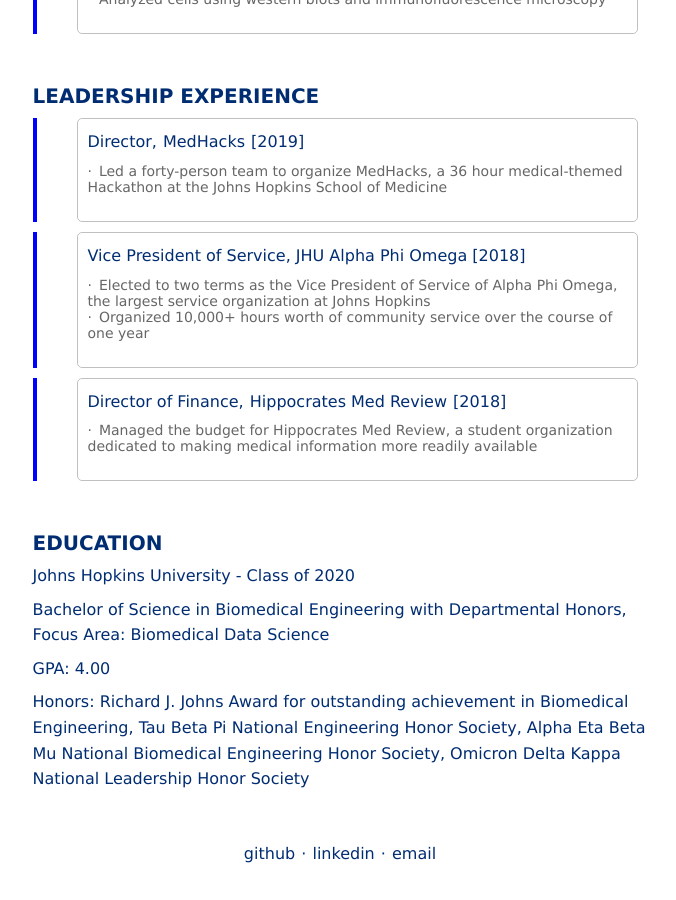
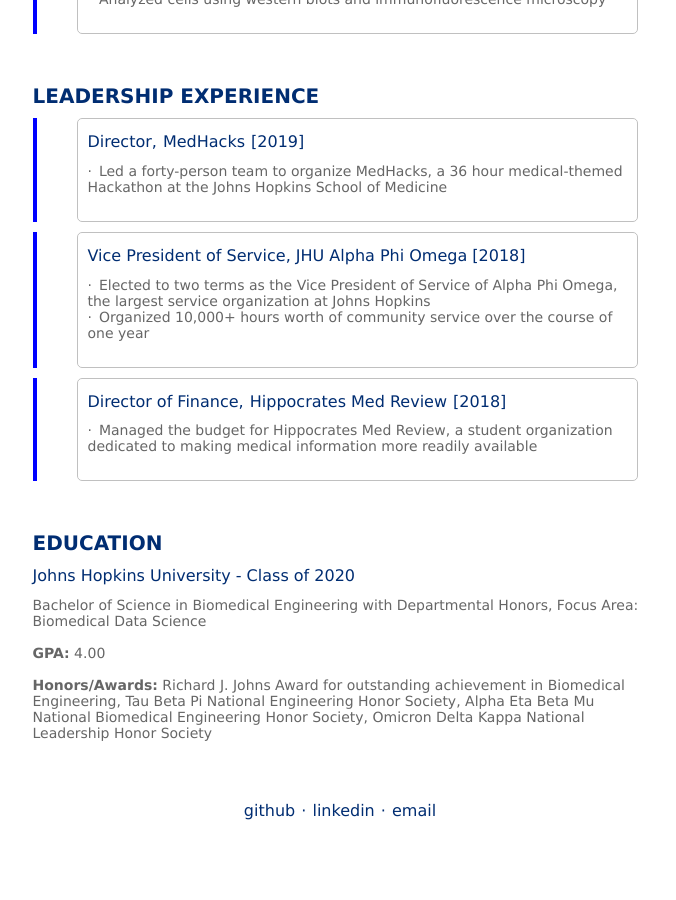
Before and after one commit to ryanlu41/ryanlu41.github.io, a Jekyll site: the page built from experience/index.html, in a window 1280 px wide and 900 px high, scrolled down 1681 px. Shown: the whole window, without its empty margins (300-976 px from the left). Built offline with Jekyll 4.4.1, drawn with Linux system fonts in a browser that asks for light colours; after the commit the page ends 2538 px from its top, so only the background shows below that.

Commit message:
honors/awards

```diff
--- a/experience/index.html
+++ b/experience/index.html
@@ -173,8 +173,8 @@
 	<div class='col-md-6 offset-md-3 content-pad'>
 		<h3>EDUCATION</h3>
 		<h4>Johns Hopkins University - Class of 2020</h4>
-		<h4>Bachelor of Science in Biomedical Engineering with Departmental Honors, Focus Area: Biomedical Data Science</h4>
-		<h4>GPA: 4.00 </h4>
-		<h4>Honors: Richard J. Johns Award for outstanding achievement in Biomedical Engineering, Tau Beta Pi National Engineering Honor Society, Alpha Eta Beta Mu National Biomedical Engineering Honor Society, Omicron Delta Kappa National Leadership Honor Society</h4>
+		<p>Bachelor of Science in Biomedical Engineering with Departmental Honors, Focus Area: Biomedical Data Science</p>
+		<p><b>GPA:</b> 4.00 </p>
+		<p><b>Honors/Awards:</b> Richard J. Johns Award for outstanding achievement in Biomedical Engineering, Tau Beta Pi National Engineering Honor Society, Alpha Eta Beta Mu National Biomedical Engineering Honor Society, Omicron Delta Kappa National Leadership Honor Society</p>
 	</div>
 </div>
```
